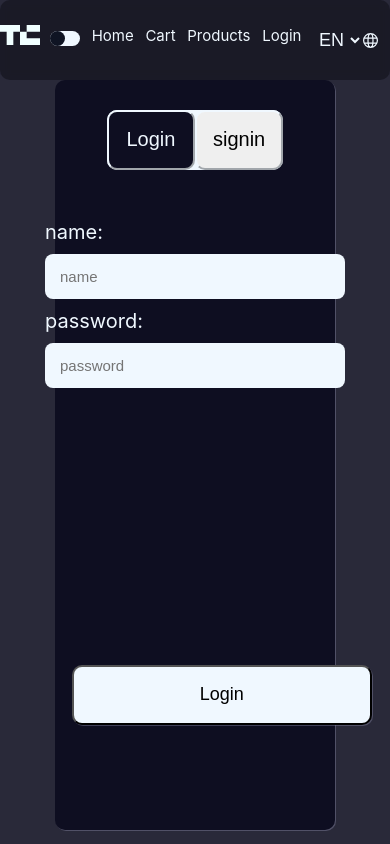
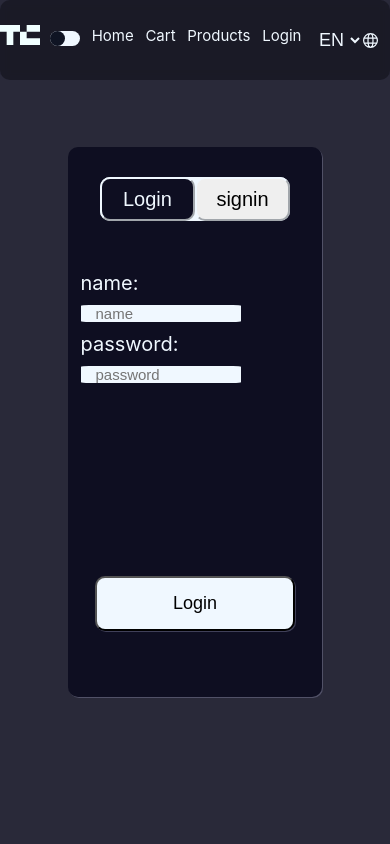
Before and after one commit to maryamparvan/Novatech, a React (Create React App) app: page /Login in a window 390 px wide. Shown: the top 844 px of the page. Built offline with nearby package versions, Linux system fonts and the light colour scheme.

Commit message:
Fix size2  warnings

```diff
--- a/src/Components/Page/Cart/OrderSummary.css
+++ b/src/Components/Page/Cart/OrderSummary.css
@@ -36,7 +36,7 @@
 @media ( max-width: 767px){
     .OrderSummaryClass{
         width:200px;
-        top: 63%;
+        top: 59%;
         left: 5%;
         margin-right: 10px;
     }
@@ -45,7 +45,7 @@
         right:40%;
         width: 50%;
         height: 10%;
-        top:10%;
+        top:6%;
     }
     .OrderSummaryClass p{
         margin-left: 15px;
--- a/src/Components/Page/Home/Home.css
+++ b/src/Components/Page/Home/Home.css
@@ -4,7 +4,7 @@
     min-height: 500px;
 }
 .HomeClassImg{
-    width: 80%;
+    width: 90%;
     height: 70%;
     margin-top: 95px;
     border-radius: 3px;
@@ -22,8 +22,8 @@
     margin-right: 200px;
 }
 .ClassImg{
-    width: 100%;
-    height: 100%;
+    width: 80%;
+    height: 80%;
     /* margin-top: 95px; */
     border-radius: 5px;
 }
@@ -58,6 +58,8 @@
       max-width: 100%;
       height: auto;
       border-radius: 3px;
+      margin-left: 0px;
+    margin-right: 0px;
   }
 
   .photoClass {
--- a/src/Components/Page/Login/Login.css
+++ b/src/Components/Page/Login/Login.css
@@ -1,7 +1,7 @@
 .LoginClass{
     margin-top: 65px;
     width: 25%;
-    height: 750px;
+    height: 550px;
     background-color: var(--card-color);
     display: flex;
     flex-direction: column;
@@ -44,7 +44,7 @@
     display: flex;
     flex-direction: row;
     padding-top: 0px;
-    width: 63%;
+    width: 75%;
     height: 8%;
     background-color:var(--text-color);
     margin-top: 30px;
@@ -67,8 +67,8 @@
 }
 .ButtonSubmit{
     position: absolute;
-    width: 300px;
-    height: 60px;
+    width: 200px;
+    height: 55px;
     border-radius: 10px;
     background-color: var(--text-color);
     top :78%;
@@ -89,11 +89,24 @@
 
 @media (max-width: 767px) {
     .LoginClass{
-        width: 280px;
+        width: 65%;
         align-items:center;
         height: 450;
+        margin-top: 0px;
     }
     .ButtonSubmit{
-        left: 6%;
+        transform: translateX(-50%);
+        top: 78%;
+        left: 50%;
+        position: absolute;
+    }
+    .LoginClass input {
+        width: 70%;
+        height: 20%;
+        border-radius: 5%;
+    }
+    .ButtonHeader{
+        width: 100%;
+        height: 100%;
     }
 }
```
